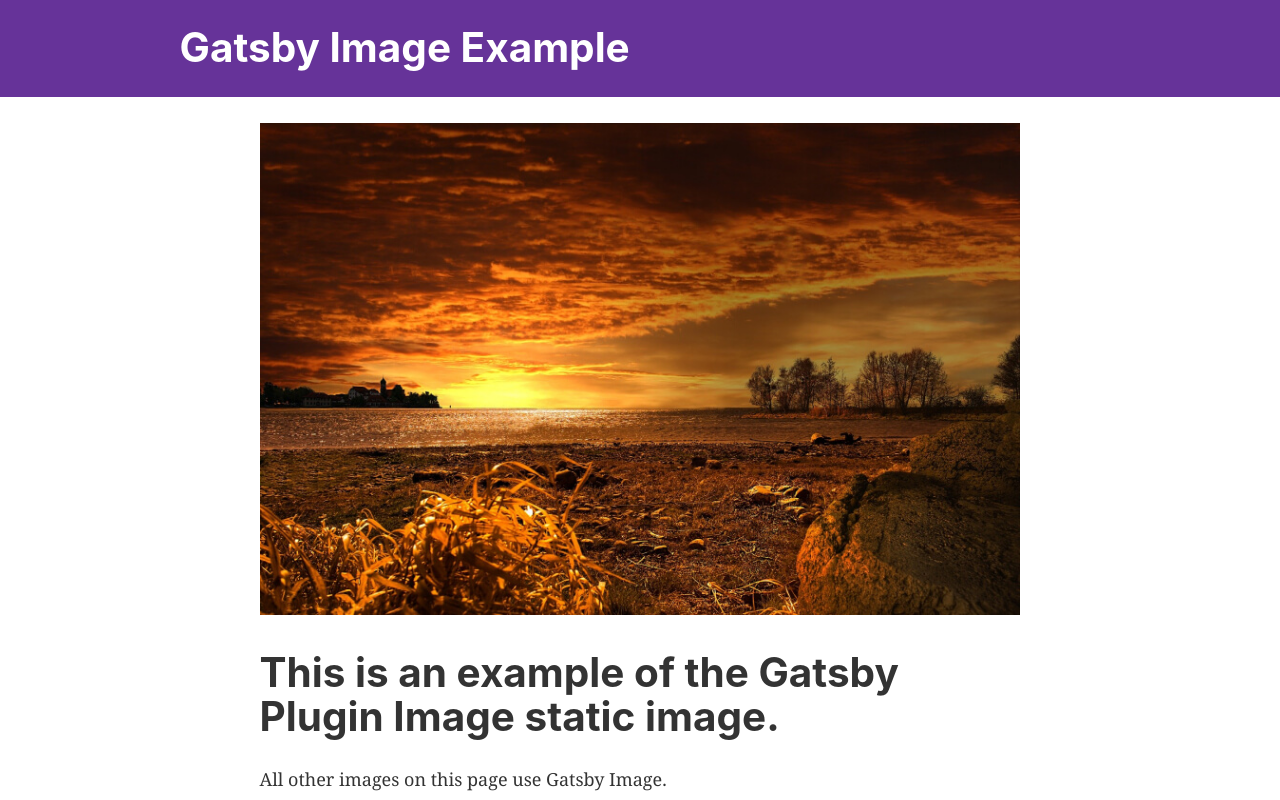
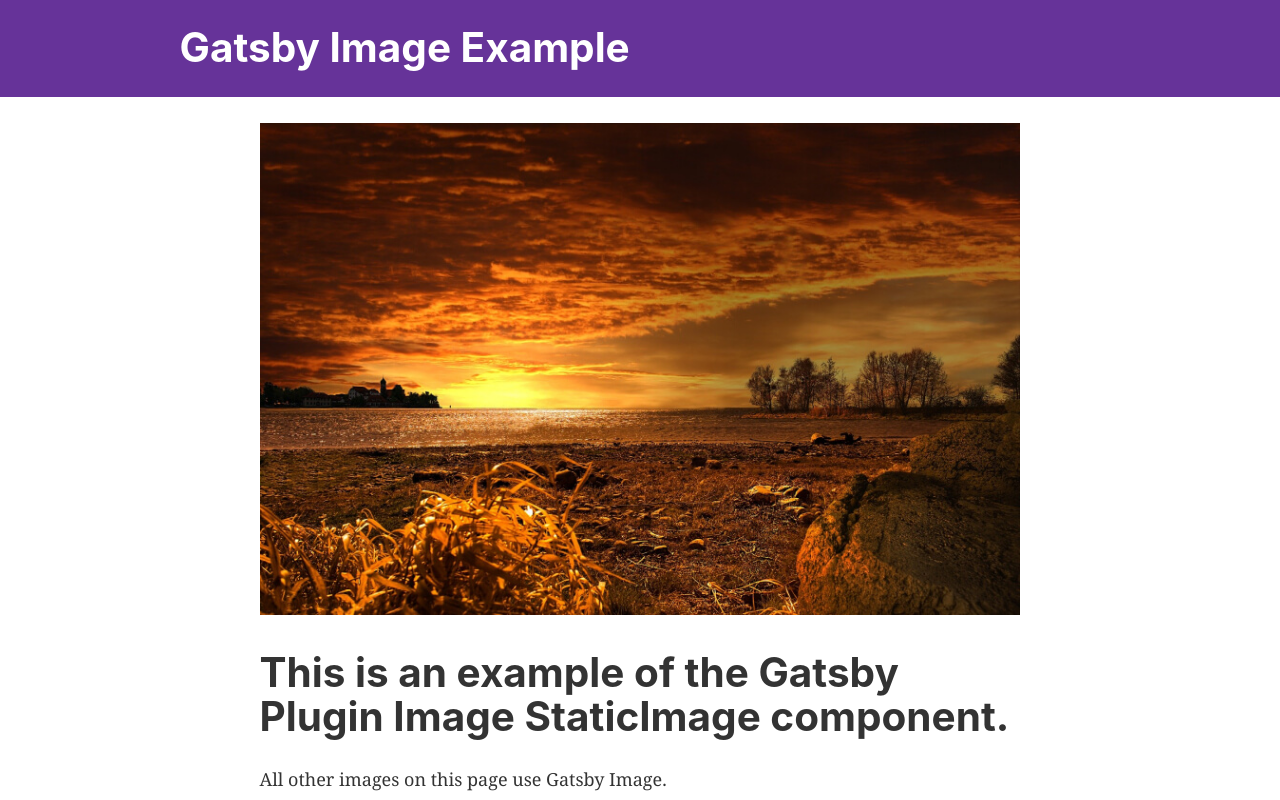
Before and after one commit to robmarshall/gatsby-image-above-fold-example, a Gatsby site: page /gatsby-plugin-image in a window 1280 px wide. Shown: the top 800 px of the page. Built offline with nearby package versions, Linux system fonts and the light colour scheme; Gatsby itself is replaced by a stand-in of ours.

Commit message:
Updated copy

```diff
--- a/src/pages/gatsby-plugin-image.js
+++ b/src/pages/gatsby-plugin-image.js
@@ -11,7 +11,9 @@ const SecondPage = () => (
   <Layout>
     <div className="above-the-fold">
       <Image1d />
-      <h1>This is an example of the Gatsby Plugin Image static image.</h1>
+      <h1>
+        This is an example of the Gatsby Plugin Image StaticImage component.
+      </h1>
       <p>All other images on this page use Gatsby Image.</p>
     </div>
     <Image2 />
```
